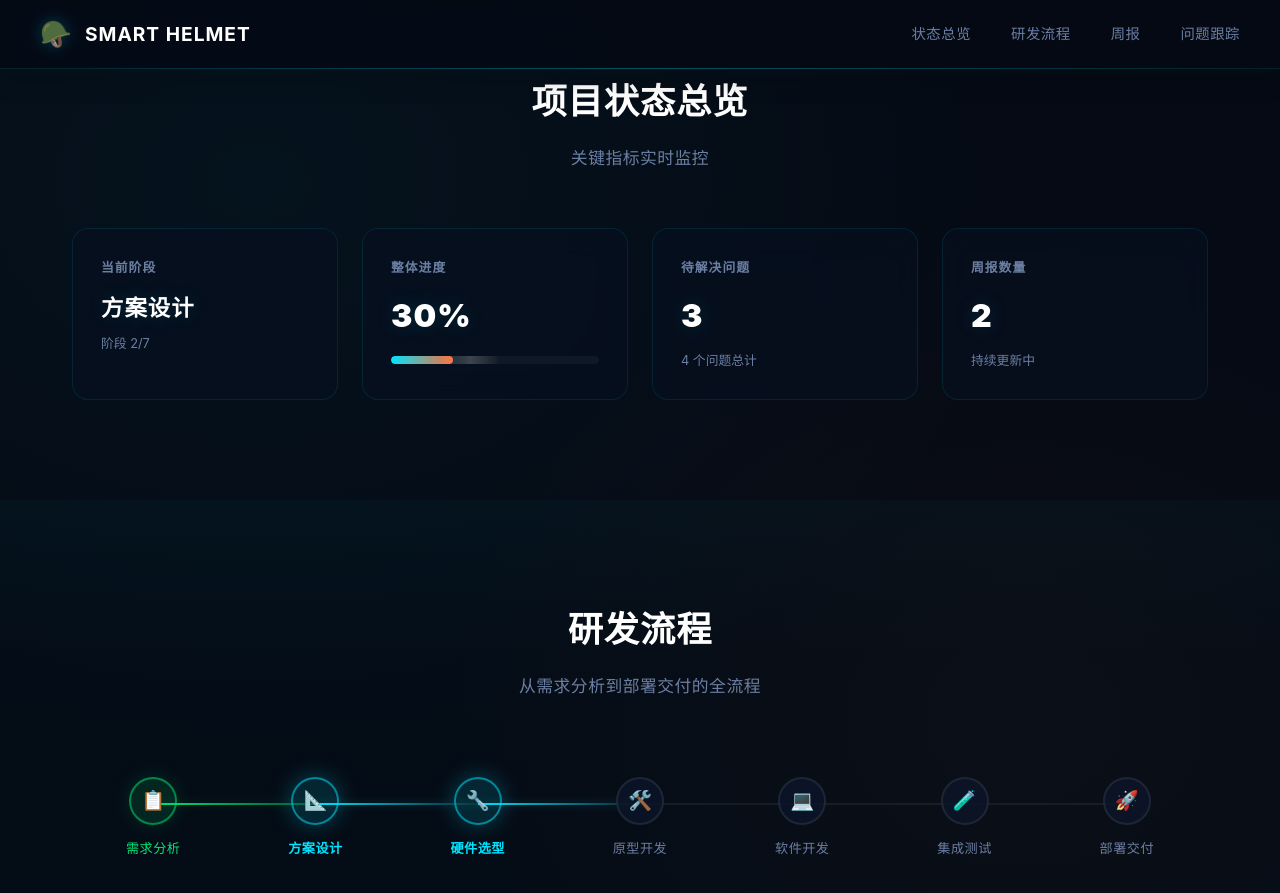
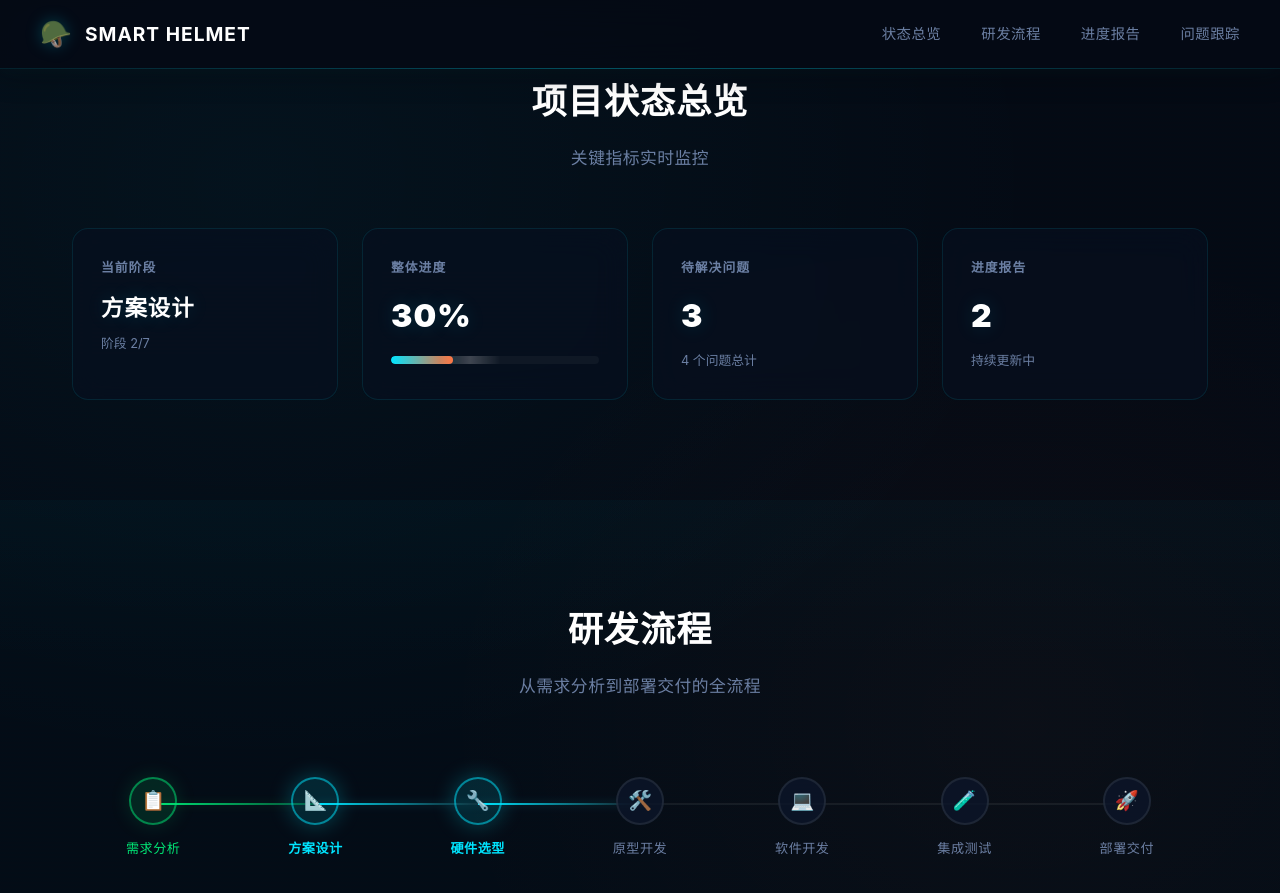
Before and after one commit to ysdcedarqu/zhinenganquanmao, a Jekyll site: the page built from index.md, in a window 1280 px wide and 900 px high, scrolled down 726 px. Shown: the top 893 px of the window. Built offline with Jekyll 4.4.1, drawn with Linux system fonts in a browser that asks for light colours.

Commit message:
全局替换：周报/日报 → 进度报告

```diff
--- a/_includes/nav.html
+++ b/_includes/nav.html
@@ -6,7 +6,7 @@
     <ul class="nav-links">
       <li><a href="{{ '/' | relative_url }}#overview">状态总览</a></li>
       <li><a href="{{ '/' | relative_url }}#process">研发流程</a></li>
-      <li><a href="{{ '/' | relative_url }}#weekly">周报</a></li>
+      <li><a href="{{ '/' | relative_url }}#weekly">进度报告</a></li>
       <li><a href="{{ '/' | relative_url }}#issues">问题跟踪</a></li>
     </ul>
   </div>
--- a/_layouts/post.html
+++ b/_layouts/post.html
@@ -4,7 +4,7 @@
 
 <div class="container">
   <div class="section">
-    <a href="{{ '/' | relative_url }}#weekly" class="page-back">&larr; 返回周报列表</a>
+    <a href="{{ '/' | relative_url }}#weekly" class="page-back">&larr; 返回进度报告列表</a>
 
     <p style="color: var(--primary); font-size: 1.4rem; font-weight: 700; letter-spacing: 2px; margin-bottom: 0.5rem;">
       {{ page.date | date: "%Y 年 %-m 月 %-d 日" }}
--- a/index.md
+++ b/index.md
@@ -59,7 +59,7 @@
         <div class="card-sub">{{ site.issues.size }} 个问题总计</div>
       </div>
       <div class="status-card">
-        <div class="card-label">周报数量</div>
+        <div class="card-label">进度报告</div>
         <div class="card-value">{{ site.posts.size }}</div>
         <div class="card-sub">持续更新中</div>
       </div>
@@ -101,17 +101,17 @@
   </div>
 </section>
 
-<!-- 周报 -->
+<!-- 进度报告 -->
 <section id="weekly">
   <div class="container">
     <div class="section">
       <div class="section-header fade-in">
-        <h2>周报</h2>
+        <h2>进度报告</h2>
         <p>每周研发进展记录</p>
       </div>
       {% if site.posts.size > 0 %}
         {% assign latest_post = site.posts | first %}
-        <!-- 最新周报全文展示 -->
+        <!-- 最新进度报告展示 -->
         <div class="fade-in" style="margin-bottom: 3rem;">
           <p style="color: var(--primary); font-size: 0.85rem; font-weight: 600; letter-spacing: 1px; margin-bottom: 1rem;">
             {{ latest_post.date | date: "%Y 年 %-m 月 %-d 日" }}
@@ -123,11 +123,11 @@
           </div>
         </div>
 
-        <!-- 历史周报列表 -->
+        <!-- 历史进度报告列表 -->
         {% assign older_posts = site.posts | shift %}
         {% if older_posts.size > 0 %}
         <div class="fade-in" style="margin-top: 2rem;">
-          <h3 style="color: var(--text-muted); font-size: 0.9rem; letter-spacing: 1px; margin-bottom: 1rem;">历史周报</h3>
+          <h3 style="color: var(--text-muted); font-size: 0.9rem; letter-spacing: 1px; margin-bottom: 1rem;">历史进度报告</h3>
           <ul class="item-list">
             {% for post in older_posts %}
             <a href="{{ post.url | relative_url }}" class="item-row">
@@ -140,7 +140,7 @@
         </div>
         {% endif %}
       {% else %}
-      <p style="text-align: center; color: var(--text-muted); padding: 2rem;">暂无周报，即将开始更新</p>
+      <p style="text-align: center; color: var(--text-muted); padding: 2rem;">暂无进度报告，即将开始更新</p>
       {% endif %}
     </div>
   </div>
```
Also changed, not shown: scripts/build.js (+12 -12 lines), 14 other files.
